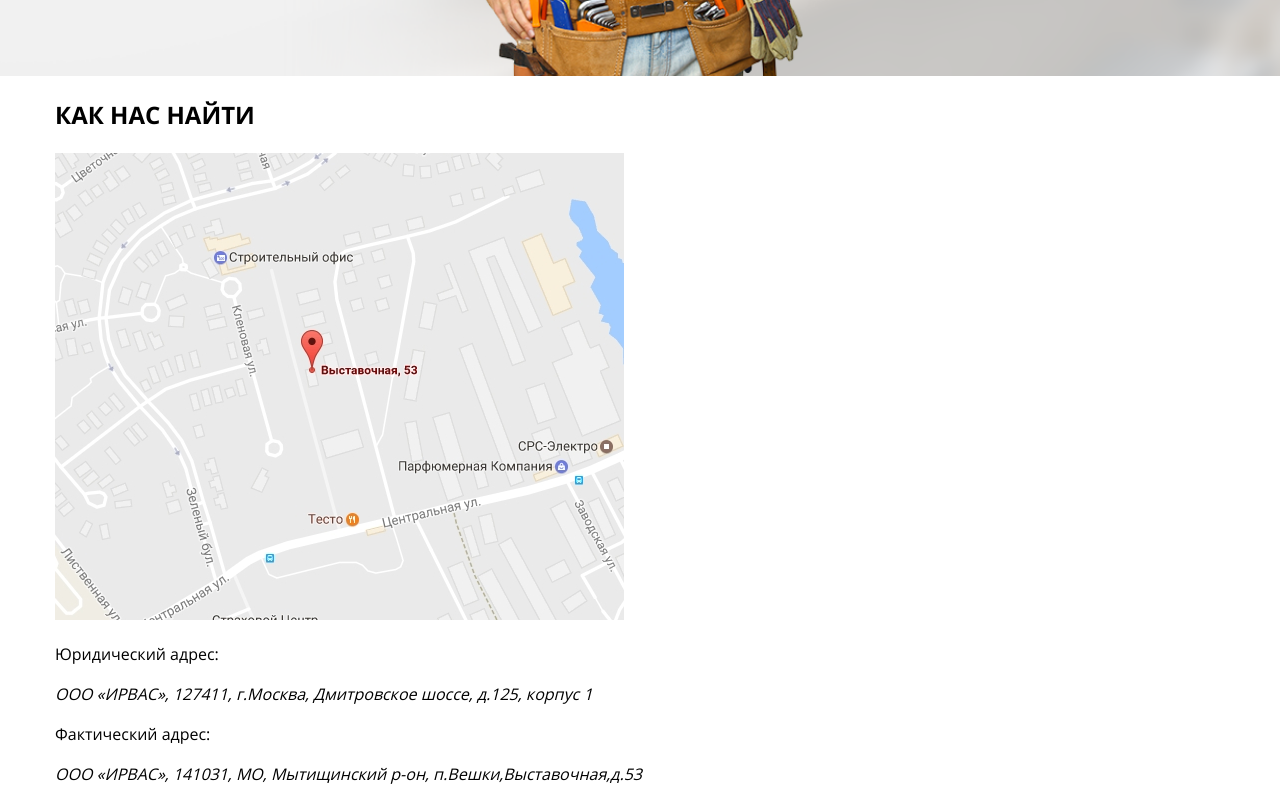
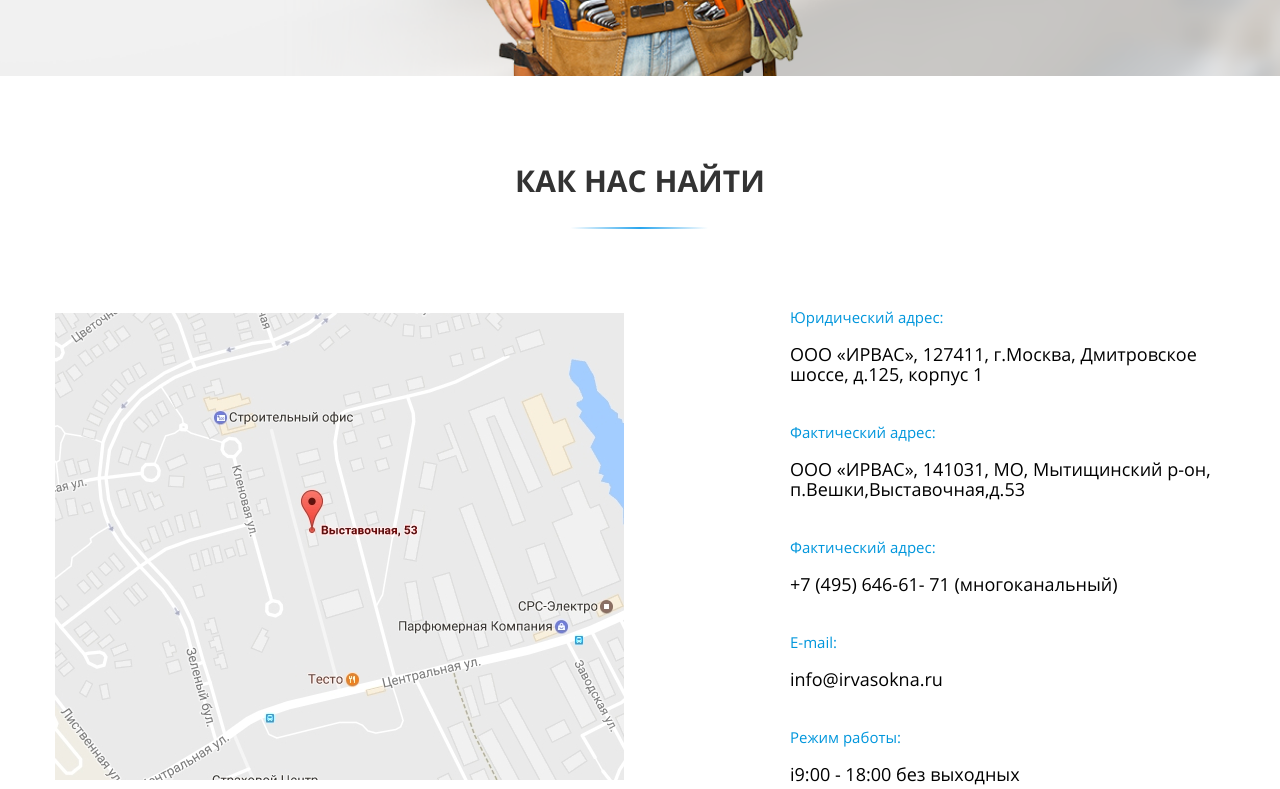
Before and after one commit to rasuloff789/irvis-okno, a plain HTML site: page index.html in a window 1280 px wide. Shown: the part 5524-6313 px from the top of the page. Drawn offline with nearby package versions, Linux system fonts and the light colour scheme; files that its build step writes are made by us from their sources.

Commit message:
search desktop scss end

```diff
--- a/scss/blocks/_blocks-all.scss
+++ b/scss/blocks/_blocks-all.scss
@@ -15,3 +15,4 @@
 @import "special-sale";
 @import "question";
 @import "footer";
+@import "search";
--- /dev/null
+++ b/scss/blocks/_search.scss
@@ -0,0 +1,77 @@
+.search{
+  margin-bottom: -5px;
+  padding-top: 80px;
+  padding-bottom: 80px;
+}
+
+.search__container{
+  display: flex;
+  flex-direction: column;
+}
+
+.search__heading{
+  color: #333333;
+  font-size: 30px;
+  font-weight: 700;
+  line-height: 48px;
+  text-align: center;
+  text-transform: uppercase;
+  margin-top: 0;
+  margin-bottom: 80px;
+  display: flex;
+  flex-direction: column;
+  align-items: center;
+  &::after{
+    width: 170px;
+    height: 2px;
+    display: inline-block;
+    content: '';
+    margin-top: 22px;
+    background: rgb(255,255,255);
+    background: linear-gradient(270deg, rgba(255,255,255,1) 10%, rgba(24,158,236,0.9290091036414566) 50%, rgba(255,255,255,1) 91%);
+  }
+}
+
+.search__info{
+  display: flex;
+  align-items: center;
+}
+
+.search__location{
+  display: flex;
+  align-items: center;
+  justify-content: center;
+}
+
+.search__info-box{
+  display: flex;
+  flex-direction: column;
+  max-width: 435px;
+  margin-left: auto;
+}
+
+.search__name{
+  color: $blue-color;
+  font-size: 15px;
+  font-weight: 400;
+  font-style: normal;
+  line-height: 17px;
+  text-align: left;
+  margin-top: 0;
+  margin-bottom: 18px;
+}
+
+.search__information{
+  color: #000000;
+  font-size: 18px;
+  font-weight: 400;
+  font-style: normal;
+  line-height: 20px;
+  margin-top: 0;
+  margin-bottom: 0;
+  display: inline-block;
+  text-decoration: none;
+  &:not(:last-child){
+    margin-bottom: 40px;
+  }
+}
```
